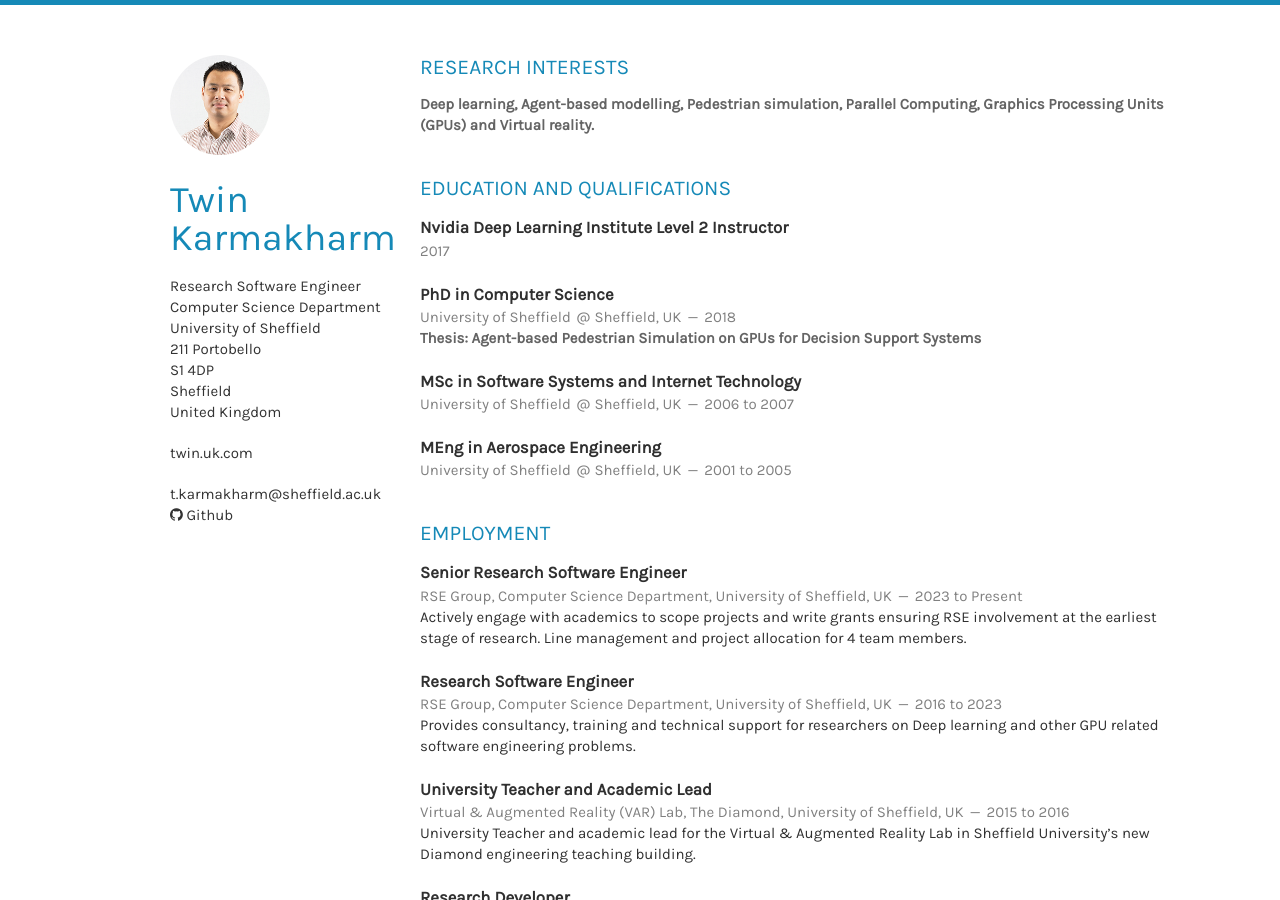
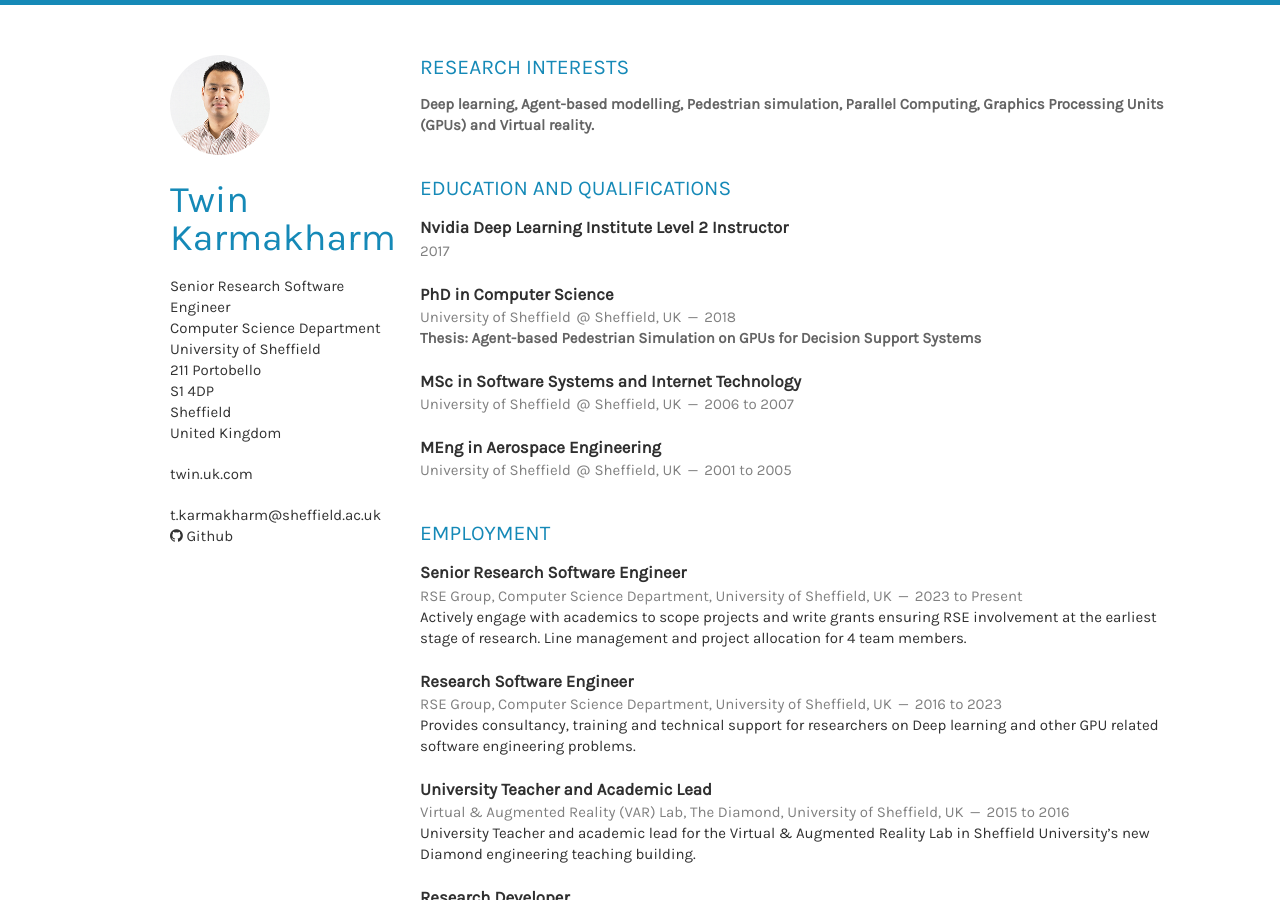
Before and after one commit to twinkarma/twinkarma.github.io, a Jekyll site: the page built from index.html, in a window 1280 px wide and 900 px high. Built offline with Jekyll 4.4.1, drawn with Linux system fonts in a browser that asks for light colours; nearby versions of some CDN libraries; the list of posts is cut into pages by our own code.

Commit message:
Change title to srse

```diff
--- a/_config.yml
+++ b/_config.yml
@@ -16,7 +16,7 @@ author: Fábio Madeira
 baseurl: /
 title: Twin Karmakharm's Resume
 name: Twin Karmakharm
-jobtitle: Research Software Engineer
+jobtitle: Senior Research Software Engineer
 email: t.karmakharm@sheffield.ac.uk
 email_full: mailto:t.karmakharm@sheffield.ac.uk
 website: twin.uk.com
```
